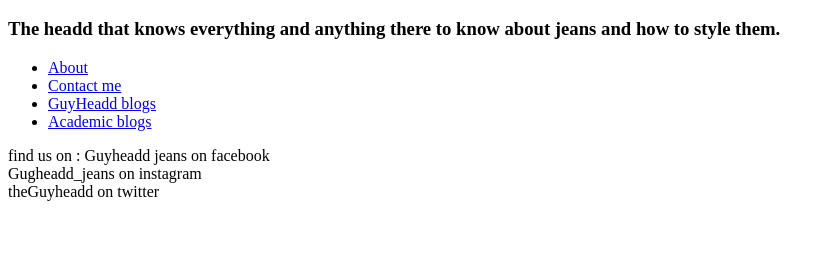
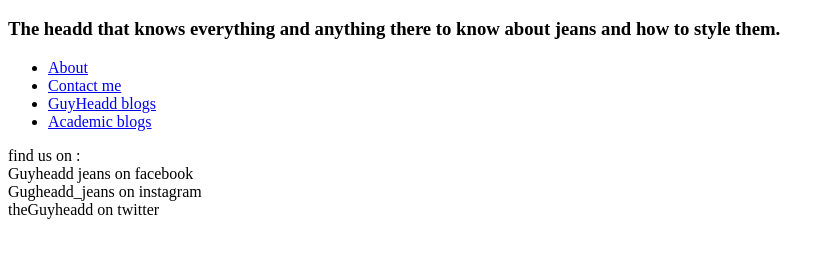
Before and after one commit to pumba-asstic/WSOA3028A-1839629, a plain HTML site: page index.html in a window 1280 px wide. Shown: the part 284-542 px from the top of the page, without its empty margins (0-835 px from the left). Drawn offline with Linux system fonts and the light colour scheme; files whose address does not match are found by name.

Commit message:
footer again

```diff
--- a/index.html
+++ b/index.html
@@ -24,7 +24,7 @@
         </ul>
     </nav>
     <footer>
-        find us on :
+        find us on :<br>
         Guyheadd jeans on facebook<br>
         Gugheadd_jeans on instagram<br>
         theGuyheadd on twitter
```
